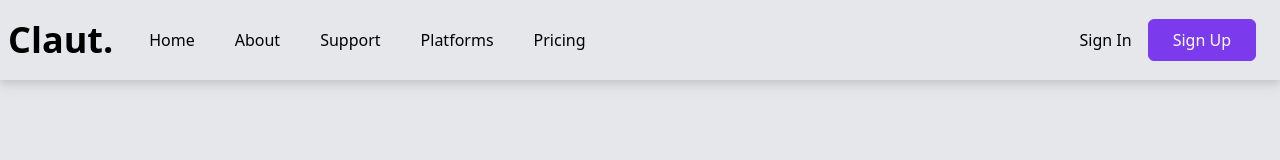
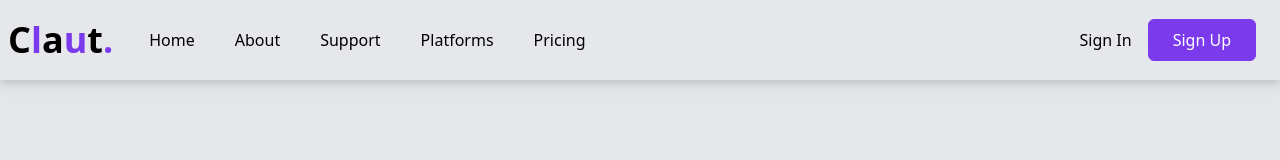
Before and after one commit to radosav-perisic/claut, a React (Vite) app: page / in a window 1280 px wide. Shown: the top 160 px of the page. Built offline with nearby package versions, Linux system fonts and the light colour scheme.

Commit message:
Update Website title presentation in Navbar

```diff
--- a/src/components/Navbar.jsx
+++ b/src/components/Navbar.jsx
@@ -12,7 +12,7 @@ const Navbar = () => {
     <div className="w-screen h-[80px] z-10 bg-gray-200 drop-shadow-lg fixed">
       <div className="px-2 flex justify-between items-center w-full h-full">
         <div className="flex items-center">
-          <h1 className="text-3xl font-bold mr-4 sm:text-4xl ">Claut.</h1>
+          <h1 className="text-3xl font-bold mr-4 sm:text-4xl ">C<span className="text-violet-600">l</span>a<span className="text-violet-600">u</span>t<span className="text-violet-600">.</span></h1>
           <ul className="hidden md:flex ">
             <li className="py-1 px-4 m-1 font-medium hover:text-violet-950 hover:rounded-lg hover:bg-violet-800/10 duration-500">Home</li>
             <li className="py-1 px-4 m-1 font-medium hover:text-violet-950 hover:rounded-lg hover:bg-violet-800/10 duration-500">About</li>
```
